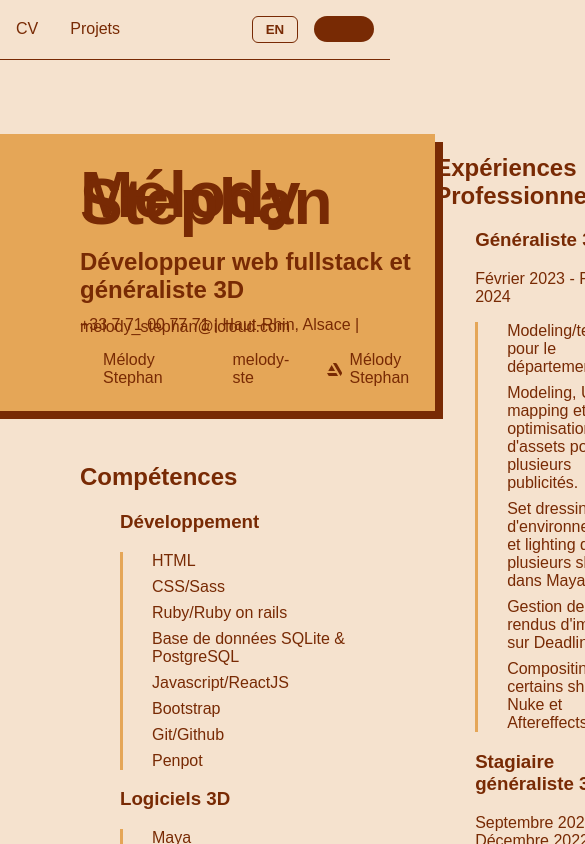
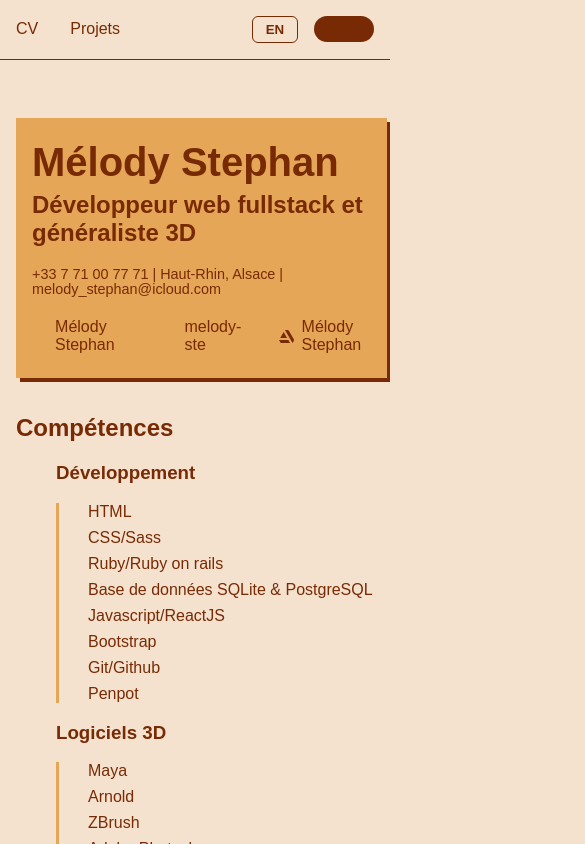
Before and after one commit to melody-ste/Porfolio, a React (Vite) app: page /resume in a window 390 px wide. Shown: the top 844 px of the page, 585 px wide, since content can reach past the window. Built offline with nearby package versions, Linux system fonts and the light colour scheme; some icons are missing; a web font is replaced by a local one.

Commit message:
responsive css

```diff
--- a/src/App.css
+++ b/src/App.css
@@ -132,11 +132,27 @@ footer ul {
 }
 
 .container-home {
-  margin: 10rem 5rem;
+  margin: 15rem 5rem;
 }
 
 .container-home h2 {
   line-height: 0;
+}
+
+@media (max-width: 768px) {
+  .title-header {
+    font-size: 5rem;
+    line-height: 1;
+  }
+
+  .container-home {
+    margin: 5rem 1rem;
+  }
+
+  .container-home h2 {
+    font-size: 1.5rem;
+    line-height: 1.2;
+  }
 }
 
 /*============================*/
@@ -160,6 +176,7 @@ footer ul {
   flex-direction: column;
   gap: 2rem;
 }
+
 
 /*            CARD            */
 
@@ -187,6 +204,34 @@ footer ul {
 
 .contact {
   line-height: 0.1;
+}
+
+@media (max-width: 768px) {
+  .container-resume {
+    grid-template-columns: 1fr;
+    margin: 1rem;
+  }
+
+  .resume-left,
+  .resume-right {
+    gap: 1rem;
+  }
+
+   .card-resume {
+    margin-left: 0;
+    padding-left: 1rem;
+    max-width: 100%;
+    box-shadow: 4px 4px 0px var(--color-text);
+  }
+
+  .title-resume {
+    font-size: 2.5rem;
+  }
+
+  .contact {
+    font-size: 0.9rem;
+    line-height: 1;
+  }
 }
 
 /*           lINKS           */
@@ -323,6 +368,23 @@ ul.vertical-line li {
   box-shadow: 0 2px 8px rgba(0,0,0,0.1);
 }
 
+@media (max-width: 768px) {
+  .detail-container {
+    flex-direction: column;
+    margin: 2rem 1rem;
+    gap: 2rem;
+  }
+
+  .detail-container > div:first-child,
+  .detail-container > div:last-child {
+    flex: unset;
+    width: 100%;
+  }
+
+  .project-media {
+    width: 100%;
+  }
+}
 
 /* LEGAL NOTICE */
 .container-lg {
--- a/src/pages/Home.jsx
+++ b/src/pages/Home.jsx
@@ -7,8 +7,8 @@ const Home = () => {
 
   return (
     <div className="container-home">
-      <h1 className="title-header">Mélody</h1>
-      <h1 className="title-header">Stephan</h1>
+      <h1 className="title-header">Mélody Stephan</h1>
+      {/* <h1 className="title-header">Stephan</h1> */}
       <h2>{translations.resume.jobTitle[language]}</h2>
     </div>
   );
--- a/src/pages/Projects.jsx
+++ b/src/pages/Projects.jsx
@@ -13,7 +13,7 @@ const Projets = () =>  {
   useEffect(() => {
     const fetchProjects = async () => {
       try {
-        const url = `https://funny-activity-cb50ecb0b0.strapiapp.com/api/projects?populate=*`;
+        const url =  `https://funny-activity-cb50ecb0b0.strapiapp.com/api/projects?populate=header&locale=${language}`;
         const response = await fetch(url);
         const data = await response.json();
         // console.log("DATA STRAPI ===>", data);
@@ -27,7 +27,7 @@ const Projets = () =>  {
     };
 
     fetchProjects();
-  }, []);
+  },  [language]);
 
   if (loading) return <p>Chargement...</p>;
   if (error) return <p>{error}</p>;
```
